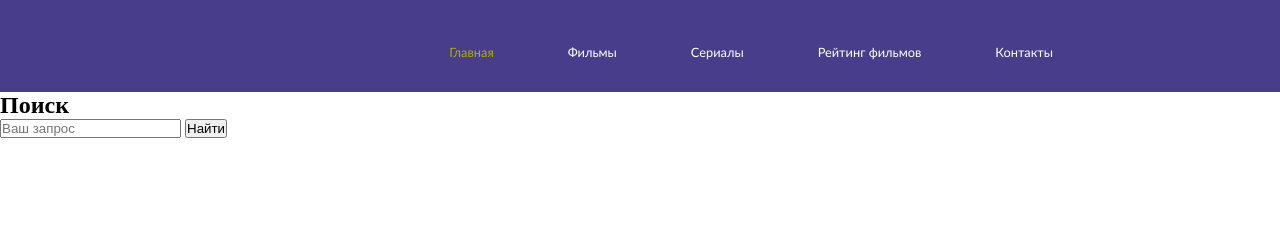
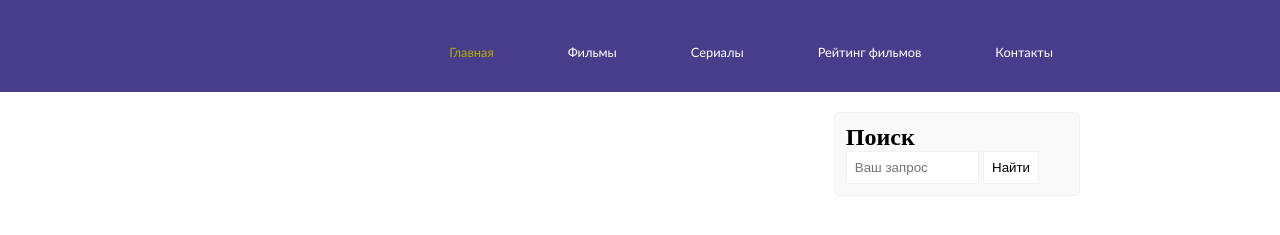
Before and after one commit to koman4git/kinomonstr, a plain HTML site: page index.html in a window 1280 px wide. Shown: the part 85-320 px from the top of the page. Drawn offline with Linux system fonts and the light colour scheme.

Commit message:
стилизация правого блока

```diff
--- a/css/style.css
+++ b/css/style.css
@@ -1,6 +1,16 @@
 *{
     margin: 0;
     padding: 0;
+}
+input[type="text"], input[type="password"], input[type="search"]{
+    color: #5d5d5d;
+    width: 60%;
+    padding: 8px;
+}
+input, textarea{
+    outline: none;
+    border: none;
+    border: solid 1px #f2f2f2;
 }
 header{
     background-color: darkslateblue;
@@ -60,3 +70,27 @@ ul.menu li.selected a{
 ul.menu li a:hover{
     color: #e4ec04;
 }
+main{
+    width: 880px;
+    overflow: hidden;
+    margin: 20px auto 20px auto;
+    background-color: white;
+}
+.sidebar_container{
+    float: right;
+    width: 224px;
+}
+.sidebar{
+    float: right;
+    width: 222px;
+    padding: 5%;
+    margin: 0 0 16px 0;
+    border: 1px solid #f2f2f2;
+    border-radius: 5px;
+    background-color: #f9f9f9;
+}
+.btn{
+    padding: 8px;
+    background-color: white;
+    cursor: pointer;
+}
--- a/index.html
+++ b/index.html
@@ -28,7 +28,7 @@
             </div>
         </header>
         <main>
-            <div class="sitebar_container">
+            <div class="sidebar_container">
                 <div class="sidebar">
                     <h2>Поиск</h2>
                     <form method="post" action="#" id="search_form">
```
